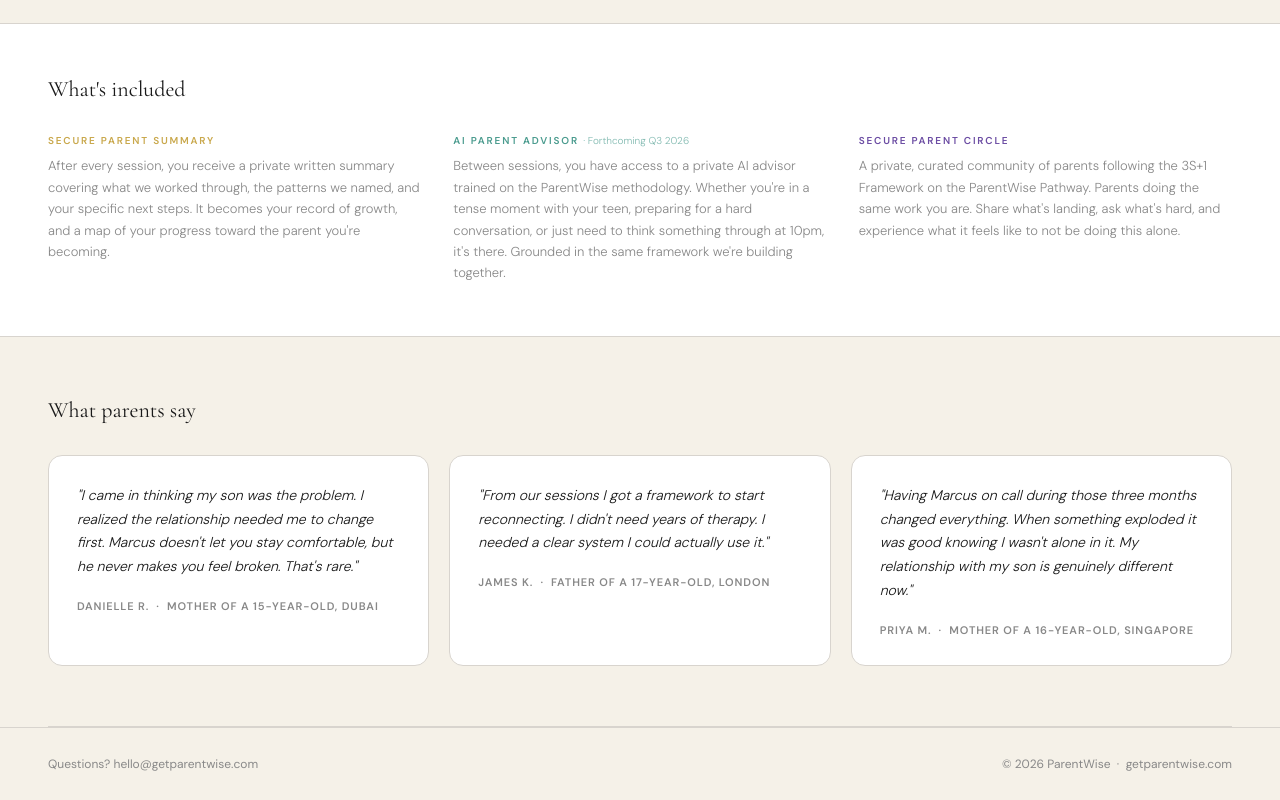
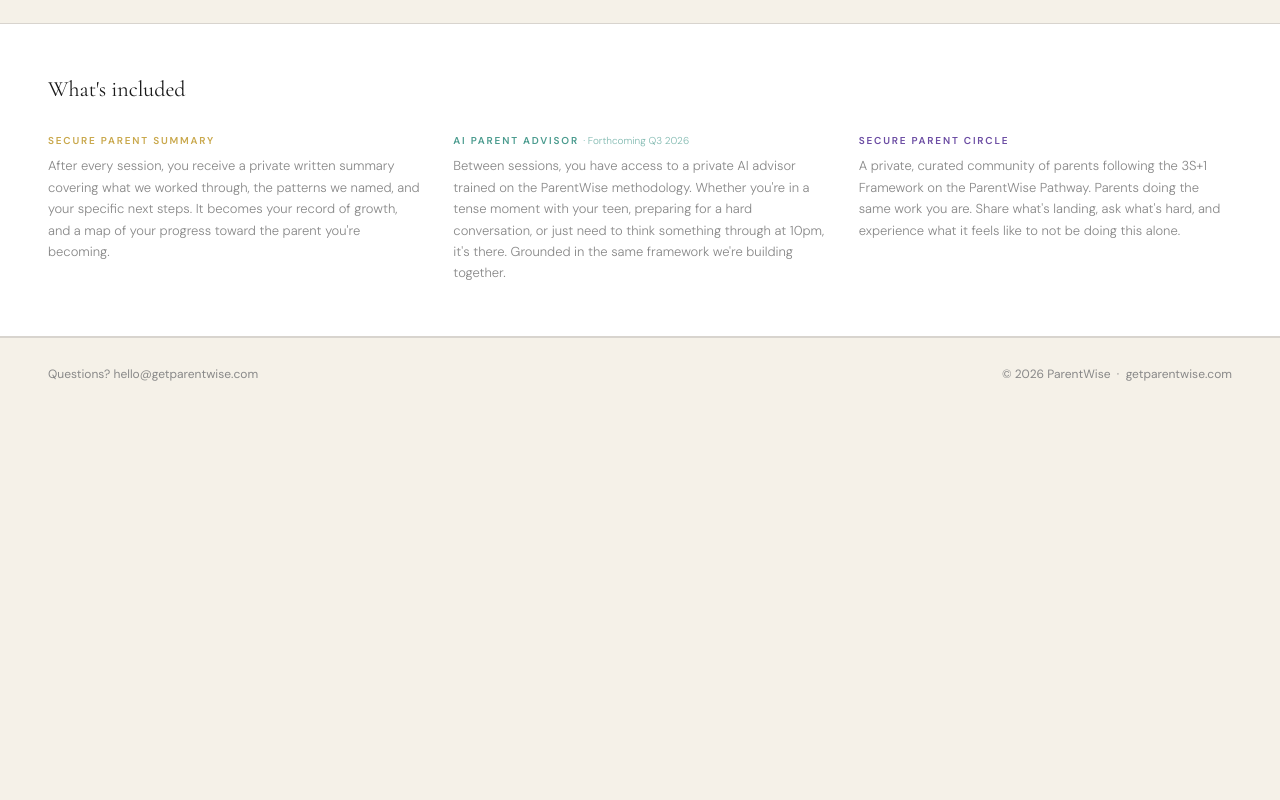
Before and after one commit to mhiggs82/getparentwise, a website: page coaching/index.html in a window 1280 px wide. Shown: the part 1510-2310 px from the top of the page. After the commit the page ends 1920 px from the top, so only its background shows below. Drawn offline with nearby package versions, Linux system fonts and the light colour scheme.

Commit message:
Update index.html

```diff
--- a/coaching/index.html
+++ b/coaching/index.html
@@ -603,7 +603,7 @@
   </div>
 </section>
 
-<!-- TESTIMONIALS -->
+<!-- TESTIMONIALS
 <section class="testimonials">
   <h2>What parents say</h2>
   <div class="testimonial-grid">
@@ -622,7 +622,7 @@
   </div>
 </section>
 
-<div class="divider"></div>
+<div class="divider"></div>-->
 
 <!-- FOOTER -->
 <footer>
```
